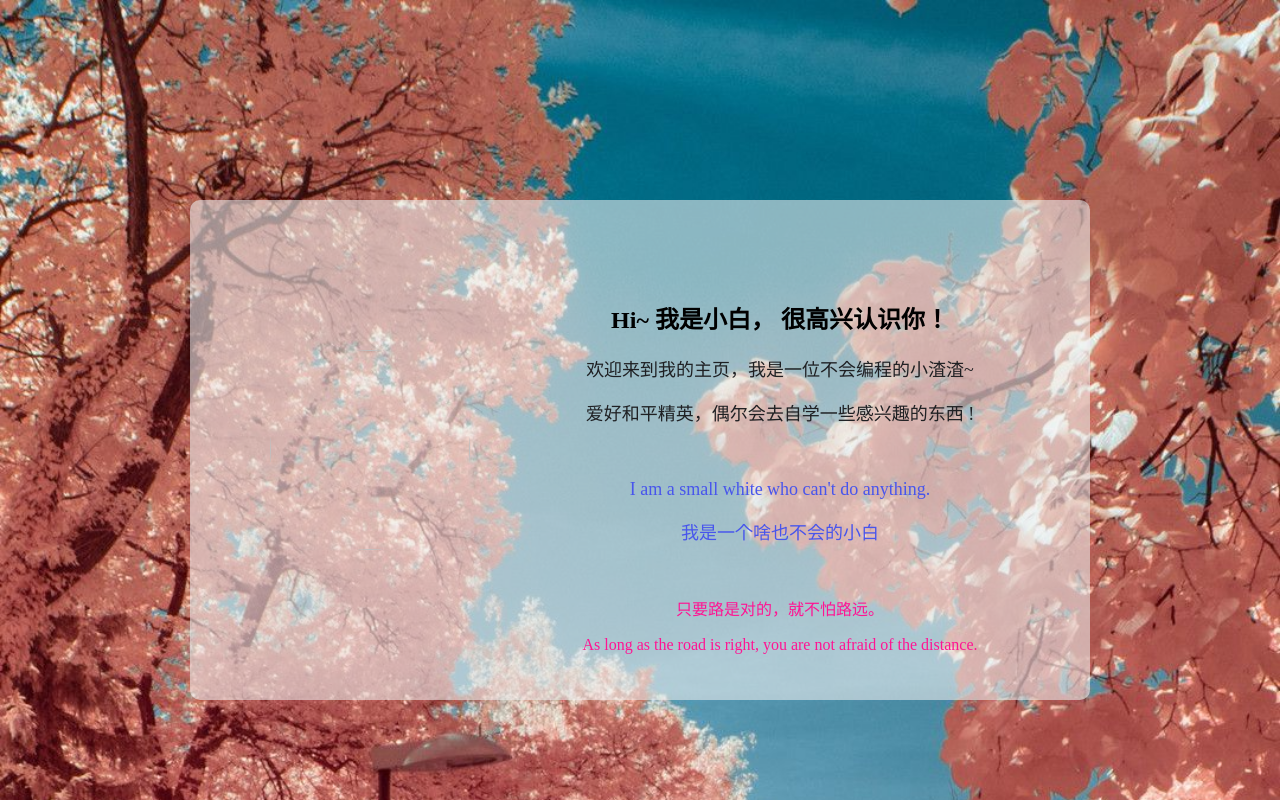
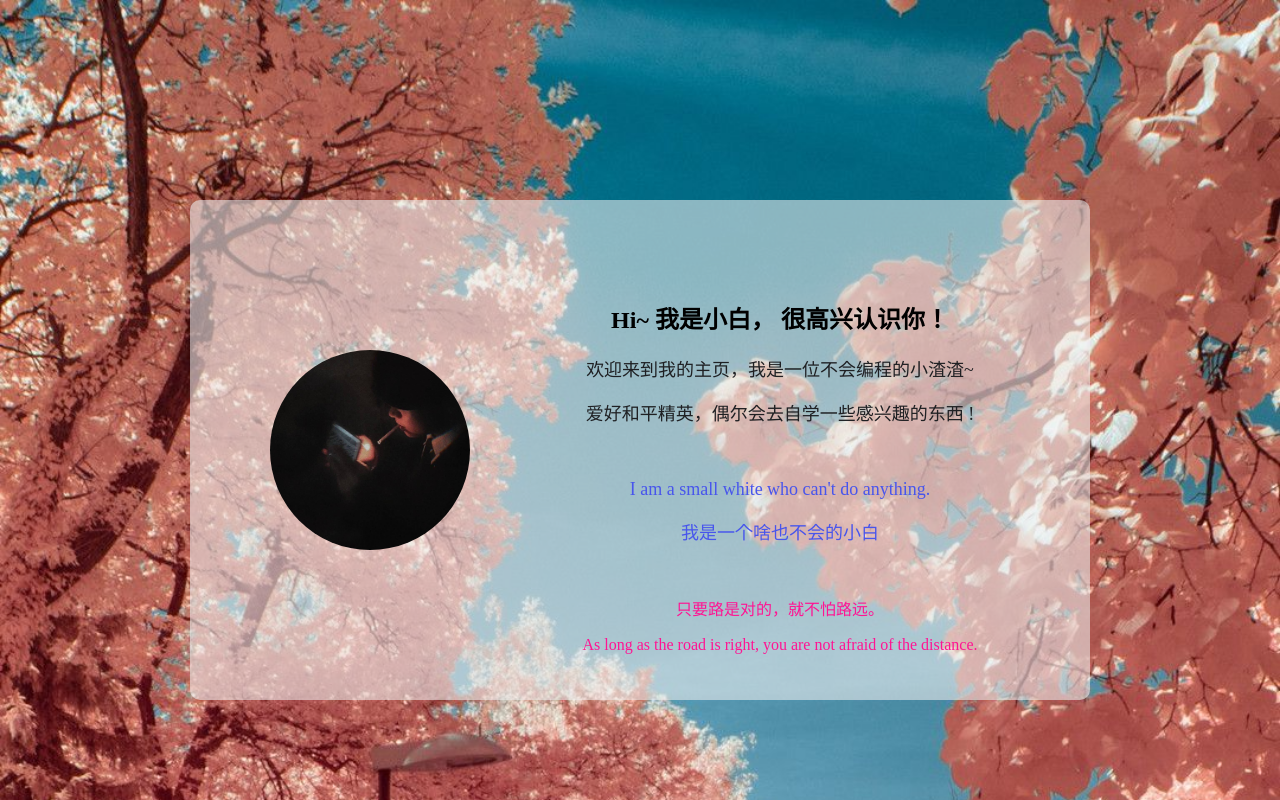
Before and after one commit to Baiwhn-GTR/abc, a plain HTML site: page index.html in a window 1280 px wide. Drawn offline with Linux system fonts and the light colour scheme; files that its build step writes are made by us from their sources; files whose address does not match are found by name.

Commit message:
Update index.html

```diff
--- a/index.html
+++ b/index.html
@@ -5,7 +5,7 @@
   <title>小白个人网页</title>
   <link rel="stylesheet" href="css/index.css">
   <script src="js/jq.js"></script>
-  <div id="v2" class="content"><img id="v3" src="img/小白头像.jpg" alt="">
+  <div id="v2" class="content"><img id="v3" src="小白头像.jpg" alt="">
    <div id="v4" class="content_r clearfix">
     <div id="v5" class="content_l clearfix">
      <h2 id="v6">Hi~ 我是小白， 很高兴认识你！</h2>
```
